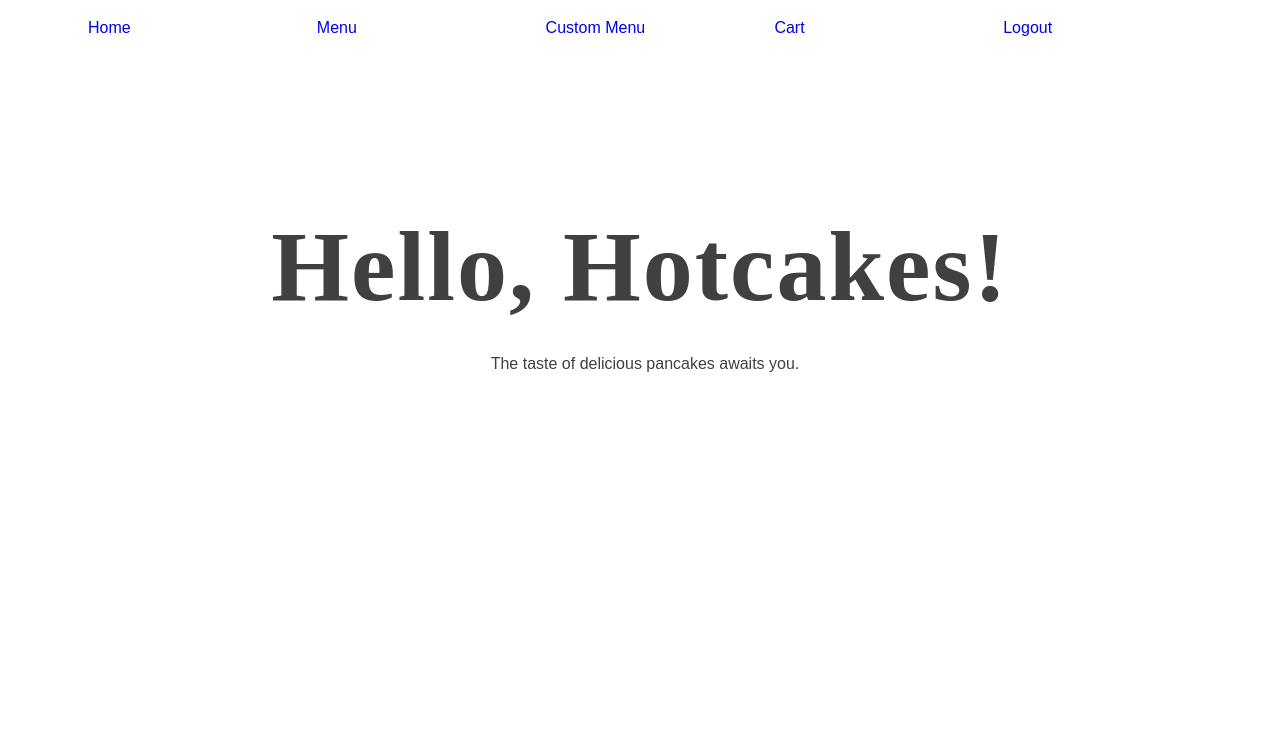
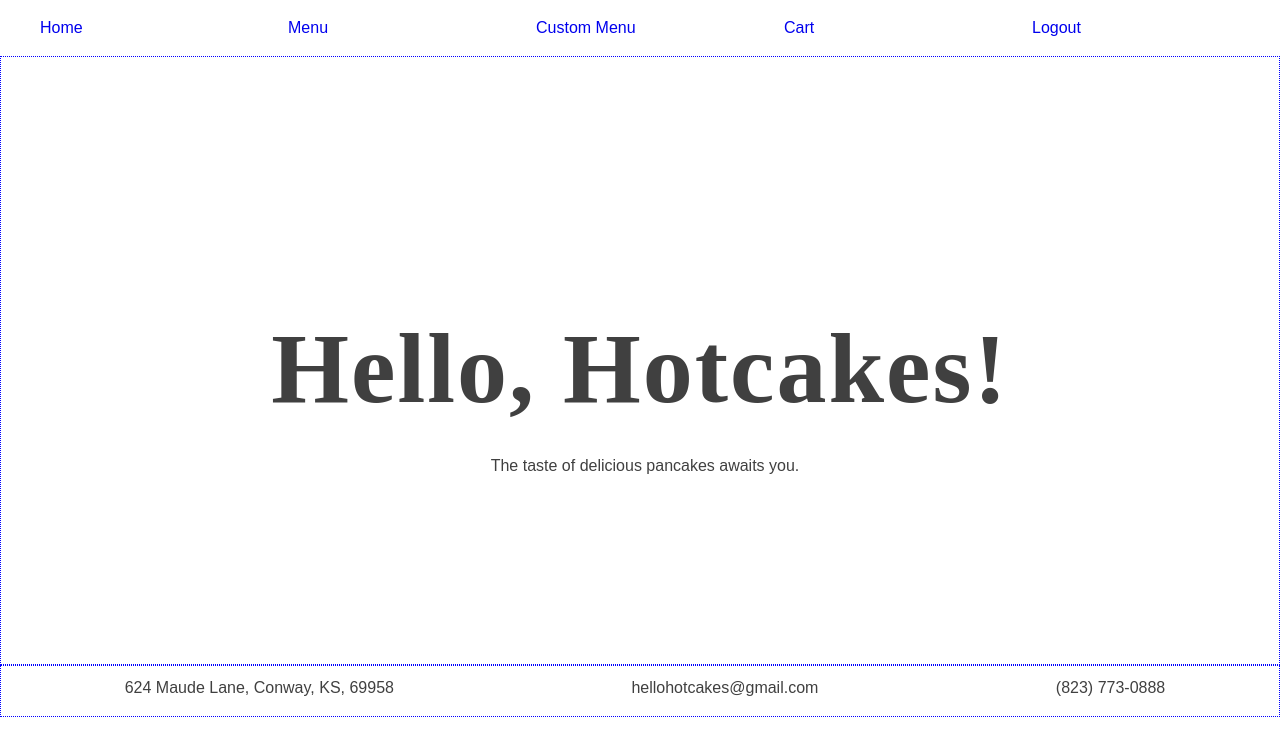
Before and after one commit to pancakes-because/hello-hotcakes, a React (Create React App) app: page /home in a window 1280 px wide. Shown: the top 756 px of the page. Built offline with nearby package versions, Linux system fonts and the light colour scheme; sample sign-in values are in the browser's storage; a web font is replaced by a local one.

Commit message:
did some more css styling across all pages but mainly got the home page spacing to appear like i want

```diff
--- a/src/components/Hotcakes.css
+++ b/src/components/Hotcakes.css
@@ -13,9 +13,11 @@ textarea {
   line-height: 1.5;
 }
 
-body {
+/* commented this out to stop it from interferring with spacing styles on other pages */
+
+/* body {
     padding: 0 3rem;
-}
+} */
 
 h1, h2, h3, h4, h5, h6 {
   font-family: 'Shrikhand', cursive;
--- a/src/components/custom/CustomMenu.css
+++ b/src/components/custom/CustomMenu.css
@@ -1,4 +1,10 @@
 /* styles for CustomMenu.css */
+
+/* adds space on the outside borders, so the text isn't touch the browser sides */
+
+.custom_menu {
+    padding: 0 3rem;
+}
 
 /* styles for the title, "secret menu" */
 
--- a/src/components/home/Home.css
+++ b/src/components/home/Home.css
@@ -1,7 +1,6 @@
 /* styles for the Home page */
 
 /* styles for the body */
-
 /* adds a background image/gif */
 
 /* body {
@@ -11,7 +10,6 @@
 } */
 
 /* styles for the container holding the title ("Hello, Hotcakes!") and tagline ("The taste of delicious pancakes awaits you.") */
-
 /* styles were meant to help center the title and tagline in the middle of the page */
 
 .home_title_and_tagline_container {
@@ -19,7 +17,12 @@
     flex-direction: column;
     justify-content: center;
     text-align: center;
-    margin-top: 85px;
+
+    margin: 15px 0px 0px 0px;
+    padding: 88px 200px 88px 200px;
+    padding: 170px 0px 170px 0px;
+
+    border: 1px dotted blue;
 }
 
 /* styles for the title, "Hello, Hotcakes!" */
@@ -31,5 +34,11 @@
 
 .footer_container {
     display: flex;
-    flex-direction: column;
+    flex-direction: row;
+    justify-content: space-around;
+    align-items: center;
+
+    border: 1px dotted blue;
+    margin-left: 0px;
+    margin-right: 0px;
 }
--- a/src/components/home/Home.js
+++ b/src/components/home/Home.js
@@ -10,8 +10,7 @@ export const Home = () => {
             <p className="tagline">The taste of delicious pancakes awaits you.</p>
         </div>
 
-        {/* <div className="footer_container">
-            <footer className="footer_content">
+        <footer className="footer_container">
 
             <div className="address">
                 <p>624 Maude Lane, Conway, KS, 69958</p>
@@ -26,7 +25,6 @@ export const Home = () => {
             </div>
 
         </footer>
-        </div> */}
 
     </>
 
--- a/src/components/menu/Menu.css
+++ b/src/components/menu/Menu.css
@@ -1,4 +1,10 @@
 /* styles for Menu.css */
+
+/* adds space on the outside borders, so the text isn't touch the browser sides */
+
+.classic_menu {
+    padding: 0 3rem;
+}
 
 /* styles for the title, "classic menu" */
 
--- a/src/components/menu/MenuEdit.js
+++ b/src/components/menu/MenuEdit.js
@@ -89,6 +89,7 @@ export const MenuEdit = () => {
                                     checked={menuItemChoices.menuItemId === menuItem.id ? true : false}
                                     required autoFocus
                                     className="form-control"
+                                    id="menu-form-control"
                                     key={`menu_choice--${menuItem.id}`}
                                     type="radio"
                                     name="classic_menu_item"
--- a/src/components/secret/SecretMenu.css
+++ b/src/components/secret/SecretMenu.css
@@ -1,4 +1,10 @@
 /* styles for SecretMenu.css */
+
+/* adds space on the outside borders, so the text isn't touch the browser sides */
+
+.secret_menu {
+    padding: 0 3rem;
+}
 
 /* styles for the title, "secret menu" */
 
--- a/src/components/secret/SecretMenuEdit.js
+++ b/src/components/secret/SecretMenuEdit.js
@@ -73,11 +73,12 @@ export const SecretMenuEdit = () => {
                     {secretMenuItems.map(secretMenuItem => {
 
                         return <>
-                            <div class="label_and_input_container">
+                            <div className="label_and_input_container">
                                 <input
                                     checked={secretMenuItemChoices.secretMenuItemId === secretMenuItem.id ? true : false}
                                     required autoFocus
                                     className="form-control"
+                                    id="secret-menu-form-control"
                                     key={`secret_menu_choice--${secretMenuItem.id}`}
                                     type="radio"
                                     name="secret_menu_item"
```
Lines whose indentation alone changed are shown as unchanged.
